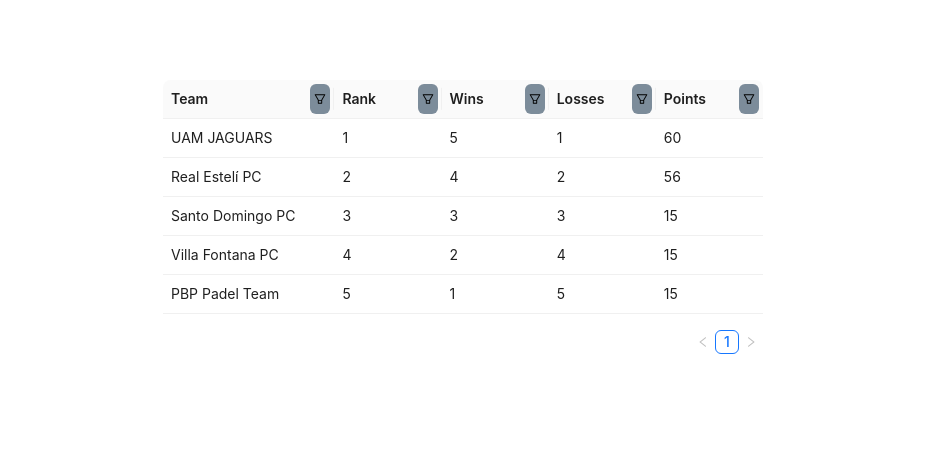
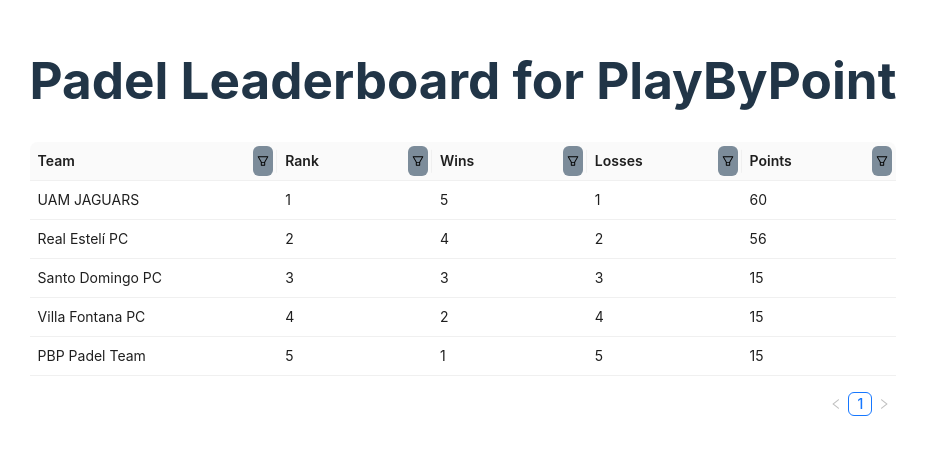
Before and after one commit to XaReLLo21/puigpadel, a React (Vite) app: page / in a window 1280 px wide. Shown: the part 175-630 px from the top of the page, without its empty margins (177-1104 px from the left). Built offline with nearby package versions, Linux system fonts and the light colour scheme; data requests are answered from the project's data file.

Commit message:
Add h1 with text "Padel Leaderboard for playbypoint"

```diff
--- a/src/App.jsx
+++ b/src/App.jsx
@@ -98,6 +98,7 @@ function App() {
    */
   return (
     <div className='App'>
+      <h1>Padel Leaderboard for PlayByPoint</h1>
       <TableList ref={grid} rows={rows} columns={columns} />
     </div>
   );
```
